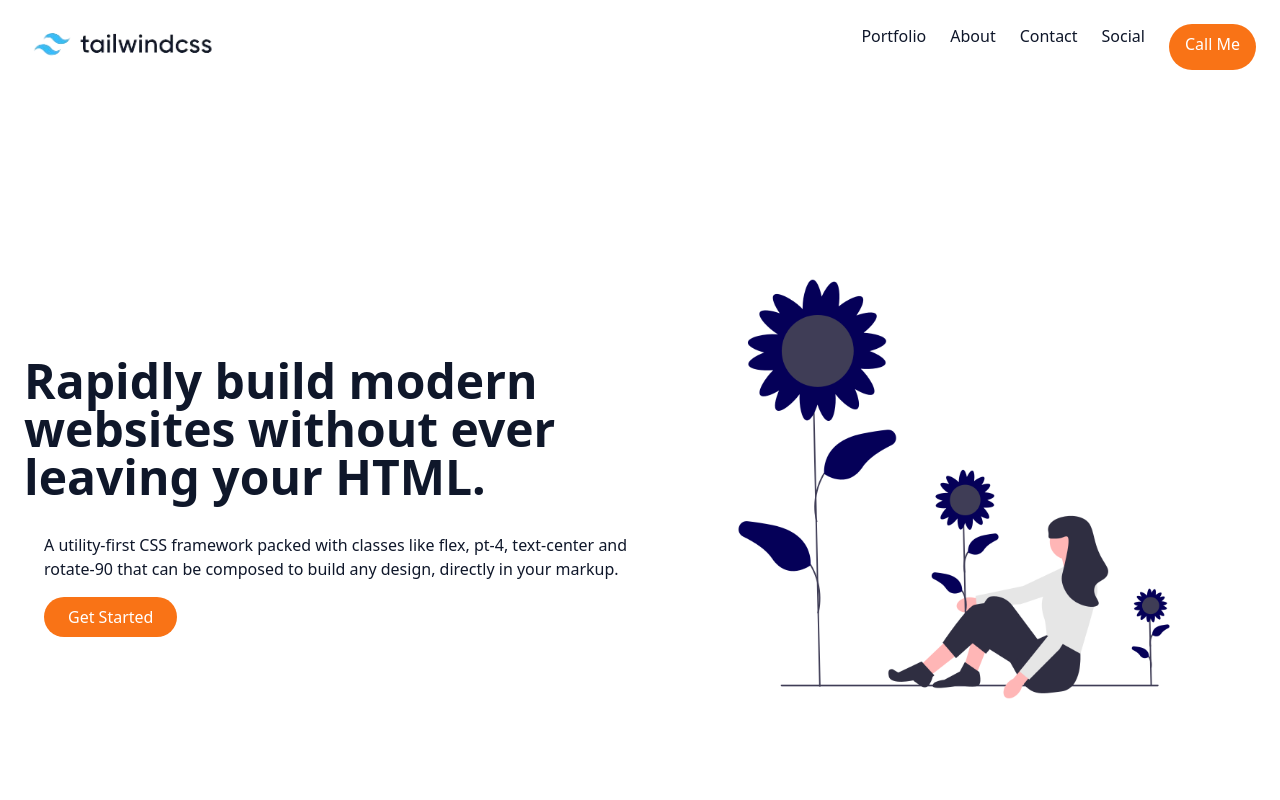
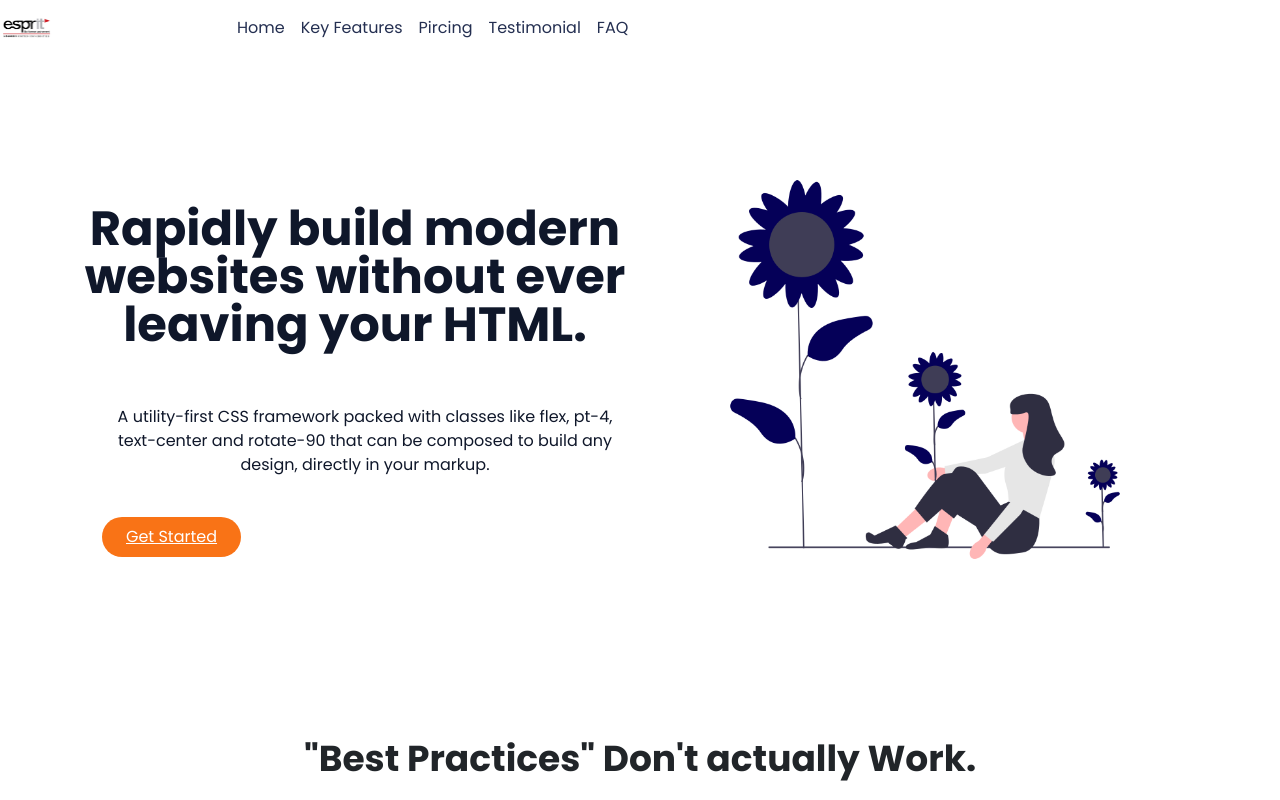
Before and after one commit to onesBenRhaime/IW-PS-TailwindCSS, a website: page index.html in a window 1280 px wide. Shown: the top 800 px of the page. Drawn offline with nearby package versions, Linux system fonts and the light colour scheme.

Commit message:
add  nav with sass

```diff
--- a/index.html
+++ b/index.html
@@ -4,15 +4,27 @@
 	<head>
 		<meta charset="UTF-8" />
 		<meta name="viewport" content="width=device-width, initial-scale=1.0" />
+
+		<!-- ==========  Tailwind link  ========== -->
 		<link rel="stylesheet" href="./dist/style.css" />
+		<!-- ========== Link Icon ========== -->
 		<link
 			rel="stylesheet"
 			href="./node_modules/remixicon/fonts/remixicon.css"
 		/>
+		<!--bootstrap link-->
+		<link
+			href="node_modules/bootstrap/dist/css/bootstrap.css"
+			rel="stylesheet"
+		/>
+		<script src="node_modules/bootstrap/js/dist/popover.js"></script>
+		<script src="node_modules/bootstrap/dist/js/bootstrap.min.js"></script>
+		<!-- ==========  sass link  ========== -->
+		<link rel="stylesheet" href="./css/style.css" />
 		<title>Votre Projet</title>
 	</head>
 	<body>
-		<!-- ========== Nav Section ========== -->
+		<!--
 		<nav class="container mx-auto p-6">
 			<div class="flex item-center justify-between">
 				<div>
@@ -38,8 +50,38 @@
 					<i class="ri-menu-line text-2xl"></i>
 				</button>
 			</div>
+		</nav> ========== Nav Section ========== -->
+		<!-- ========== End Nav Section ========== -->
+
+		<!-- ========== nav with sass Section ========== -->
+		<!-- Navbar start -->
+		<nav class="navbar navbar-light bg-white fixed-top navbar-expand-md mt-0">
+			<a href="#" class=""
+				><img src="./dist/images/logo-esprit.png" alt="" class="img-fluid w-25"
+			/></a>
+
+			<div class="justify-content-around" id="navbarMenu">
+				<ul class="navbar-nav ms-3">
+					<li class="nav-item"><a href="#home" class="nav-link">Home</a></li>
+					<li class="nav-item">
+						<a href="#about" class="nav-link">Key Features</a>
+					</li>
+					<li class="nav-item">
+						<a href="#service" class="nav-link">Pircing</a>
+					</li>
+					<li class="nav-item">
+						<a href="#contact" class="nav-link">Testimonial</a>
+					</li>
+					<li class="nav-item">
+						<a href="#contact" class="nav-link">FAQ</a>
+					</li>
+				</ul>
+			</div>
 		</nav>
-		<!-- ========== End Nav Section ========== -->
+
+		<!-- Navbar end -->
+		<!-- ========== nav with sass Section ========== -->
+
 		<!-- ========== Hero Section ========== -->
 		<secction id="hero">
 			<dev
--- a/package.json
+++ b/package.json
@@ -14,6 +14,8 @@
     "tailwindcss": "^3.4.0"
   },
   "dependencies": {
-    "remixicon": "^4.0.1"
+    "bootstrap": "^5.3.2",
+    "remixicon": "^4.0.1",
+    "sass": "^1.69.6"
   }
 }
--- /dev/null
+++ b/sass/_media.scss
@@ -0,0 +1,30 @@
+$breakpoints: (
+    "xs": 480px,
+    "sm": 767px,
+    "md": 992px,
+    "lg": 1200px
+);
+
+@mixin xs {
+    @media (max-width: map-get($breakpoints, "xs")) {
+        @content;
+    }
+}
+
+@mixin sm {
+    @media (min-width: map-get($breakpoints, "xs")) and (max-width: map-get($breakpoints, "sm")) {
+        @content;
+    }
+}
+
+@mixin md {
+    @media (min-width: map-get($breakpoints, "sm")) and (max-width: map-get($breakpoints, "md")) {
+        @content;
+    }
+}
+
+@mixin lg {
+    @media (min-width: map-get($breakpoints, "md")) and (max-width: map-get($breakpoints, "lg")) {
+        @content;
+    }
+}
--- /dev/null
+++ b/sass/_variables.scss
@@ -0,0 +1,106 @@
+// font
+
+@import url('https://fonts.googleapis.com/css2?family=Poppins:wght@400;600;700&display=swap');
+
+$font-family: 'Poppins', sans-serif;
+
+$font-weight-regular: 400;
+$font-weight-semiBold: 600;
+$font-weight-bold: 700;
+
+$font-size-regular: 16px;
+$font-size-medium: 18px;
+
+$font-size-small-title: 20px;
+$font-size-medium-title: 30px;
+$font-size-large-title: 36px;
+$font-size-extra-large-title: 60px;
+
+$line-height-regular: 24px;
+$line-height-medium: 48px;
+$line-height-large: 72px;
+
+// colors
+$color-primary: #242f51;
+$color-secondary: #f55767;
+$color-tertiary: #2563ff;
+$color-success: #40975f;
+$color-gray: #616368;
+$color-white: #fff;
+
+$jamila:#f55767;
+
+
+// Hero section
+$font-color-title: #242f51;
+$font-size-title: 60px;
+$font-weight-title: "semi-bold";
+$font-family-title: "Poppins";
+$line-height-title: 75px;
+
+
+$font-color-text: #616368;
+$font-size-text: 18px;
+$font-weight-text: "regular";
+$font-family-text: "Poppins";
+$line-height-text: 26px;
+
+
+
+
+
+// section 1
+$font-color-card1-title: #f55767;
+$font-size-card1-title: 20px;
+$font-weight-card1-title: "semi-bold";
+$line-height-card1-title: 58px;
+
+
+
+$font-color-card2-title: #2563ff;
+$font-size-card2-title: 20px;
+$font-weight-card2-title: "semi-bold";
+
+
+$font-color-card3-title: #40975f;
+$font-size-card3-title: 20px;
+$font-weight-card3-title: "semi-bold";
+
+$font-color-card-text: #616368;
+$font-size-card-text: 16px;
+$font-weight-card-text: "regular";
+$font-family-card-text: "Poppins";
+$line-height-card-text: 26px;
+
+
+
+// Section 2
+$font-color-section2-title: #242f51;
+$font-size-section2-title: 36px;
+$font-weight-section2-title: "semi-bold";
+$font-family-section2-title: "Poppins";
+$line-height-section2-title: 46px;
+
+$font-color-section2-text: #616368;
+$font-size-section2-text: 16px;
+$font-weight-section2-text: "regular";
+$font-family-section2-text: "Poppins";
+$line-height-section2-text: 26px;
+
+
+
+// Footer
+
+$footer-bg-color: #242f51;
+
+$font-color-footer-title: #fff;
+$font-size-footer-title: 30px;
+$font-weight-footer-title: "bold";
+$font-family-footer-title: "Poppins";
+$line-height-footer-title: 46px;
+
+$font-color-footer-links: #ffffff;
+$font-size-footer-links: 36px;
+$font-weight-footer-links: "regular";
+$font-family-footer-links: "Poppins";
+$line-height-footer-links: 26px;
--- /dev/null
+++ b/sass/style.scss
@@ -0,0 +1,27 @@
+@use 'variables' as *;
+@use 'media' as *;
+
+
+body {
+    font-family: $font-family;
+    font-size: $font-size-regular;
+    font-weight: $font-weight-regular;
+    line-height: $line-height-regular;
+ //   background-color: black;
+}
+
+
+.nav-link{
+
+    color:$color-primary;
+    font-size: $font-size-regular;
+    }
+    .nav-item{
+        font-size: $font-size-regular;
+      color: $color-primary;
+    }
+
+    .nav-link:hover{
+        border-bottom: 1px $color-primary solid;
+        transition: transform 0.5s ease;
+    }
```
Also changed, not shown: css/style.css (added), dist/images/logo-esprit.png (added), dist/style.css, src/input.css, 2 other files.
